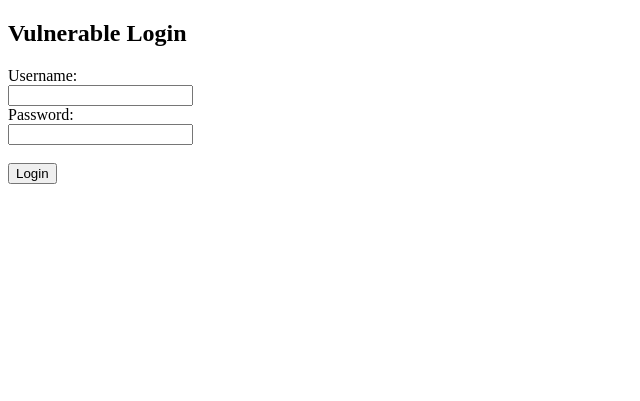
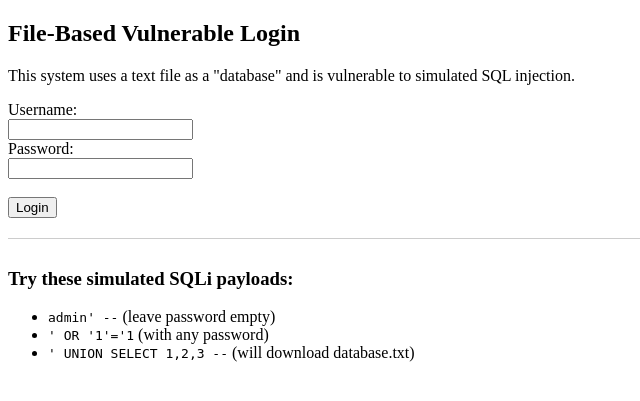
Before and after one commit to MoetezAbbassi/SecurityProject, a PHP site: page /login.php in a window 1280 px wide. Shown: the top 401 px of the page, without its empty margins (0-640 px from the left). Run offline with PHP 8.4, Linux system fonts and the light colour scheme.

Commit message:
4th commit

```diff
--- a/Web Application/config.php
+++ b/Web Application/config.php
@@ -1,14 +1,4 @@
 <?php
-$servername = "localhost";
-$username = "root";
-$password = "";
-$dbname = "webappdb";
-
-// Create connection
-$conn = new mysqli($servername, $username, $password, $dbname);
-
-// Check connection
-if ($conn->connect_error) {
-    die("Connection failed: " . $conn->connect_error);
-}
+// Simulate database configuration
+$db_file = 'database.txt';
 ?>
--- /dev/null
+++ b/Web Application/database.txt
@@ -0,0 +1,4 @@
+id,username,password
+1,admin,5f4dcc3b5aa765d61d8327deb882cf99  # password: 'password'
+2,john,d8578edf8458ce06fbc5bb76a58c5ca4  # password: 'qwerty'
+3,test,098f6bcd4621d373cade4e832627b4f6  # password: 'test'
--- a/Web Application/login.php
+++ b/Web Application/login.php
@@ -5,18 +5,47 @@ if ($_SERVER["REQUEST_METHOD"] == "POST") {
     $username = $_POST['username'];
     $password = $_POST['password'];
 
-    // Fake firewall detection — log suspicious patterns
-    if (preg_match("/('|--|;|=|OR|AND)/i", $username . $password)) {
+    // Fake firewall detection
+    if (preg_match("/('|--|;|=|OR|AND|UNION|SELECT|FROM|WHERE)/i", $username . $password)) {
         $log = "[" . date("Y-m-d H:i:s") . "] Suspicious input from IP: " . $_SERVER['REMOTE_ADDR'] . " | Payload: $username / $password" . PHP_EOL;
         file_put_contents("log.txt", $log, FILE_APPEND);
         echo "<p style='color:red;'>[ALERT] Suspicious activity detected!</p>";
+
+        // If attacker uses specific payload, serve the database file
+        if (strpos($username, 'UNION SELECT') !== false || strpos($username, '1=1') !== false) {
+            header('Content-Type: application/octet-stream');
+            header('Content-Disposition: attachment; filename="stolen_database.txt"');
+            readfile($db_file);
+            exit();
+        }
     }
 
-    // VULNERABLE QUERY (no sanitization)
-    $query = "SELECT * FROM users WHERE username='$username' AND password='" . md5($password) . "'";
-    $result = $conn->query($query);
+    // Simulate vulnerable authentication
+    $lines = file($db_file, FILE_IGNORE_NEW_LINES);
+    $authenticated = false;
 
-    if ($result->num_rows > 0) {
+    // Skip header line
+    for ($i = 1; $i < count($lines); $i++) {
+        $fields = explode(',', $lines[$i]);
+        if (count($fields) >= 3) {
+            $db_username = $fields[1];
+            $db_password = $fields[2];
+
+            // Vulnerable comparison - simulating SQL injection
+            if ($db_username == $username && $db_password == md5($password)) {
+                $authenticated = true;
+                break;
+            }
+
+            // Simulate SQL injection vulnerability
+            if (strpos($username, "' OR '1'='1") !== false) {
+                $authenticated = true;
+                break;
+            }
+        }
+    }
+
+    if ($authenticated) {
         header("Location: success.php");
         exit();
     } else {
@@ -28,10 +57,12 @@ if ($_SERVER["REQUEST_METHOD"] == "POST") {
 <!DOCTYPE html>
 <html>
 <head>
-    <title>Login Page</title>
+    <title>Vulnerable Login</title>
 </head>
 <body>
-    <h2>Vulnerable Login</h2>
+    <h2>File-Based Vulnerable Login</h2>
+    <p>This system uses a text file as a "database" and is vulnerable to simulated SQL injection.</p>
+
     <form method="POST">
         <label>Username:</label><br>
         <input type="text" name="username" required><br>
@@ -39,5 +70,14 @@ if ($_SERVER["REQUEST_METHOD"] == "POST") {
         <input type="password" name="password" required><br><br>
         <input type="submit" value="Login">
     </form>
+
+    <div style="margin-top: 20px; border-top: 1px solid #ccc; padding-top: 10px;">
+        <h3>Try these simulated SQLi payloads:</h3>
+        <ul>
+            <li><code>admin' --</code> (leave password empty)</li>
+            <li><code>' OR '1'='1</code> (with any password)</li>
+            <li><code>' UNION SELECT 1,2,3 --</code> (will download database.txt)</li>
+        </ul>
+    </div>
 </body>
 </html>
```
